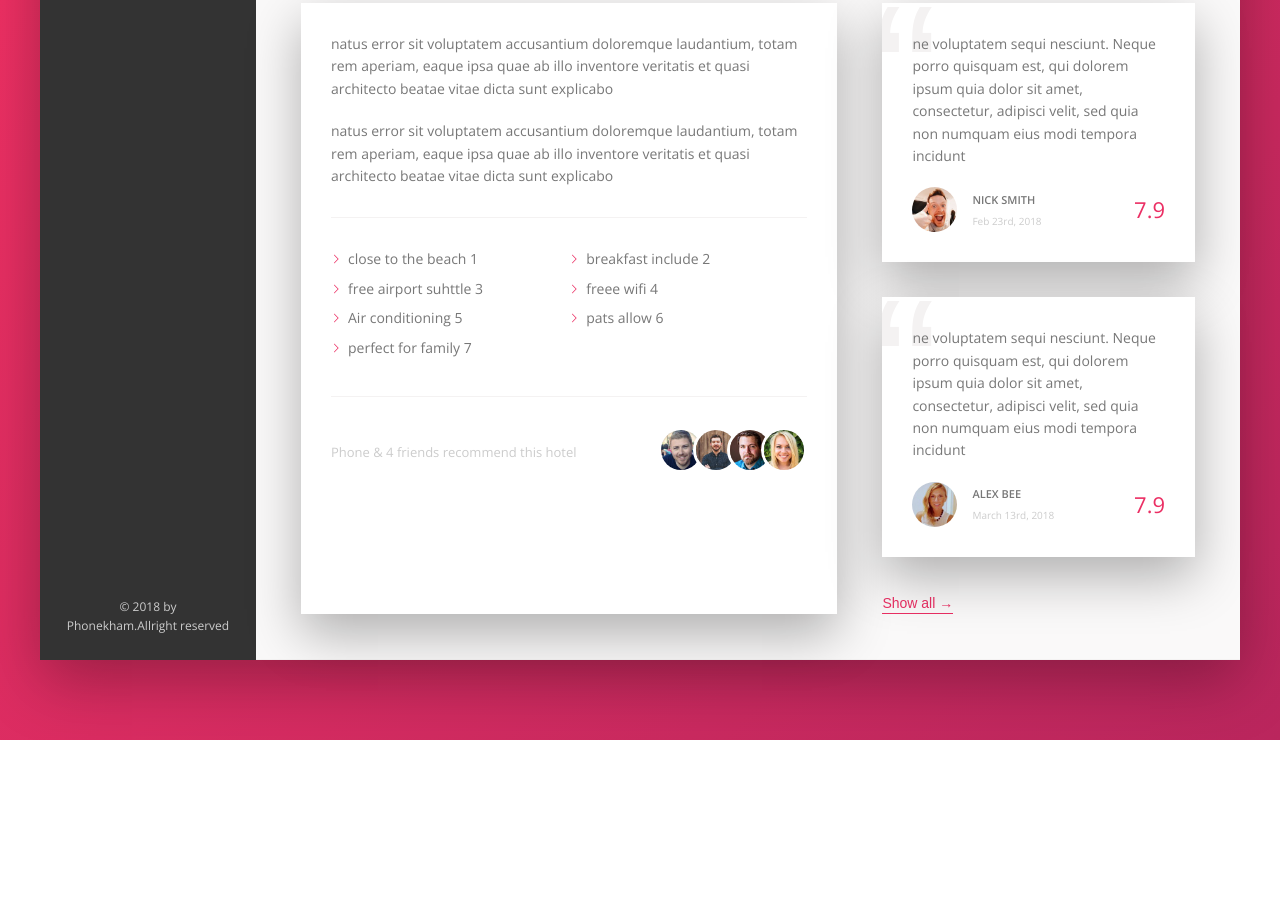
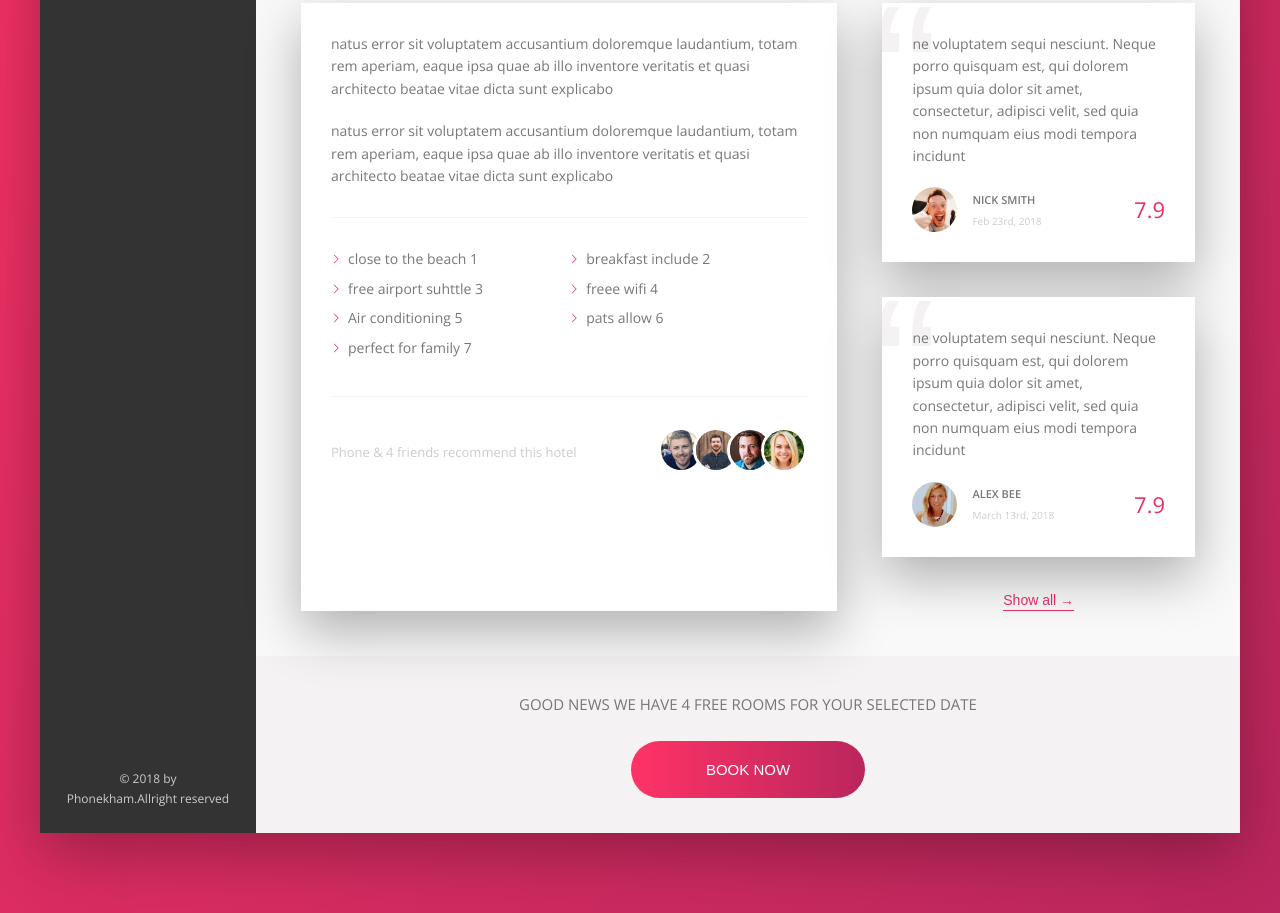
Before and after one commit to Phonekham/Advanced-CSS-and-SASS, a website: page TRILLO/index.html in a window 1280 px wide. Shown: the part 644-1557 px from the top of the page. Before the commit the page ends 1384 px from the top, so only its background shows below. Drawn offline with nearby package versions, Linux system fonts and the light colour scheme.

Commit message:
Trillo:CTA section

```diff
--- a/TRILLO/index.html
+++ b/TRILLO/index.html
@@ -156,7 +156,7 @@
               </div>
             </div>
           </div>
-          <figure class="user-reviews">
+          <div class="user-reviews">
             <figure class="review">
               <blockquote class="review__text">
                 ne voluptatem sequi nesciunt. Neque porro quisquam est, qui dolorem ipsum quia dolor sit amet, consectetur, adipisci velit, sed quia non numquam eius modi tempora incidunt
@@ -188,8 +188,15 @@
               </figcaption>
             </figure>
             <button class="btn-inline">Show all <span>&rarr;</span></button>
-          </figure>
+          </div>
 
+        </div>
+        <div class="cta">
+          <h2 class="cta__book-now">Good news we have 4 free rooms for your selected date</h2>
+          <button class="btn">
+            <span class="btn__visible">Book now</span>
+            <span class="btn__invisible">Only 4 left</span>
+          </button>
         </div>
       </main>
     </div>
--- a/TRILLO/sass/_components.scss
+++ b/TRILLO/sass/_components.scss
@@ -358,3 +358,65 @@
     z-index: 1;
   }
 }
+////////////call to action
+.cta {
+  padding: 3.5rem;
+  text-align: center;
+  &__book-now {
+    font-size: 1.5rem;
+    font-weight: 300;
+    text-transform: uppercase;
+    margin-bottom: 2.5rem;
+  }
+}
+.btn {
+  font-size: 1.5rem;
+  font-weight: 300;
+  text-transform: uppercase;
+  border-radius: 100px;
+  border: none;
+  position: relative;
+  background-image: linear-gradient(
+    to right,
+    var(--color-primary-light),
+    var(--color-primary-dark)
+  );
+  color: #fff;
+  overflow: hidden;
+  cursor: pointer;
+  & > * {
+    display: inline-block;
+    height: 100%;
+    width: 100%;
+    transition: all 0.2s;
+  }
+  &__visible {
+    display: inline-block;
+    padding: 2rem 7.5rem;
+  }
+  &__invisible {
+    position: absolute;
+    left: 0;
+    top: -100%;
+    padding: 2rem 0;
+
+    transition: all 0.2s;
+  }
+  &:hover {
+    background-image: linear-gradient(
+      to left,
+      var(--color-primary-light),
+      var(--color-primary-dark)
+    );
+  }
+  &:focus {
+    outline: none;
+    animation: pulsate 1s infinite;
+  }
+  &:hover &__visible {
+    transform: translateY(100%);
+  }
+  &:hover &__invisible {
+    top: 0;
+  }
+}
--- a/TRILLO/sass/layout.scss
+++ b/TRILLO/sass/layout.scss
@@ -43,4 +43,7 @@
 }
 .user-reviews {
   flex: 1;
+  display: flex;
+  flex-direction: column;
+  align-items: center;
 }
```
Also changed, not shown: TRILLO/css/style.css.
